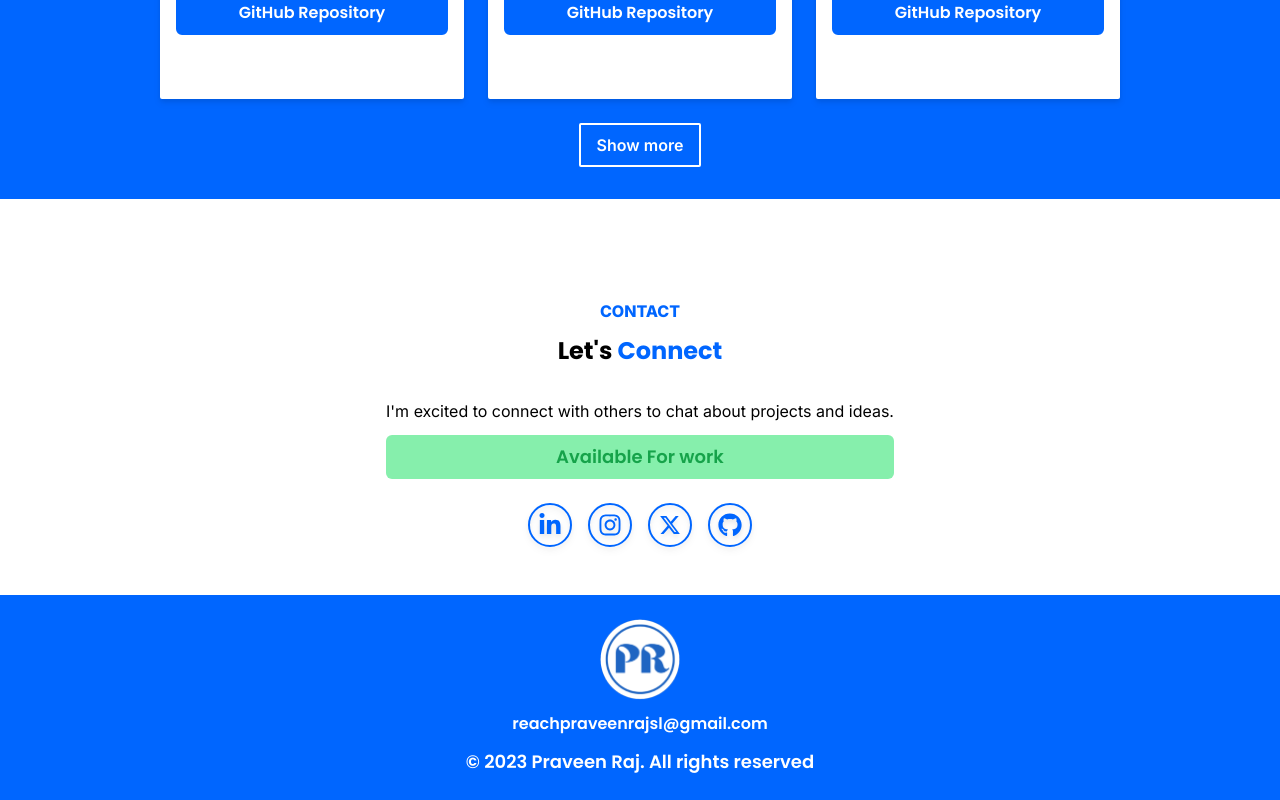
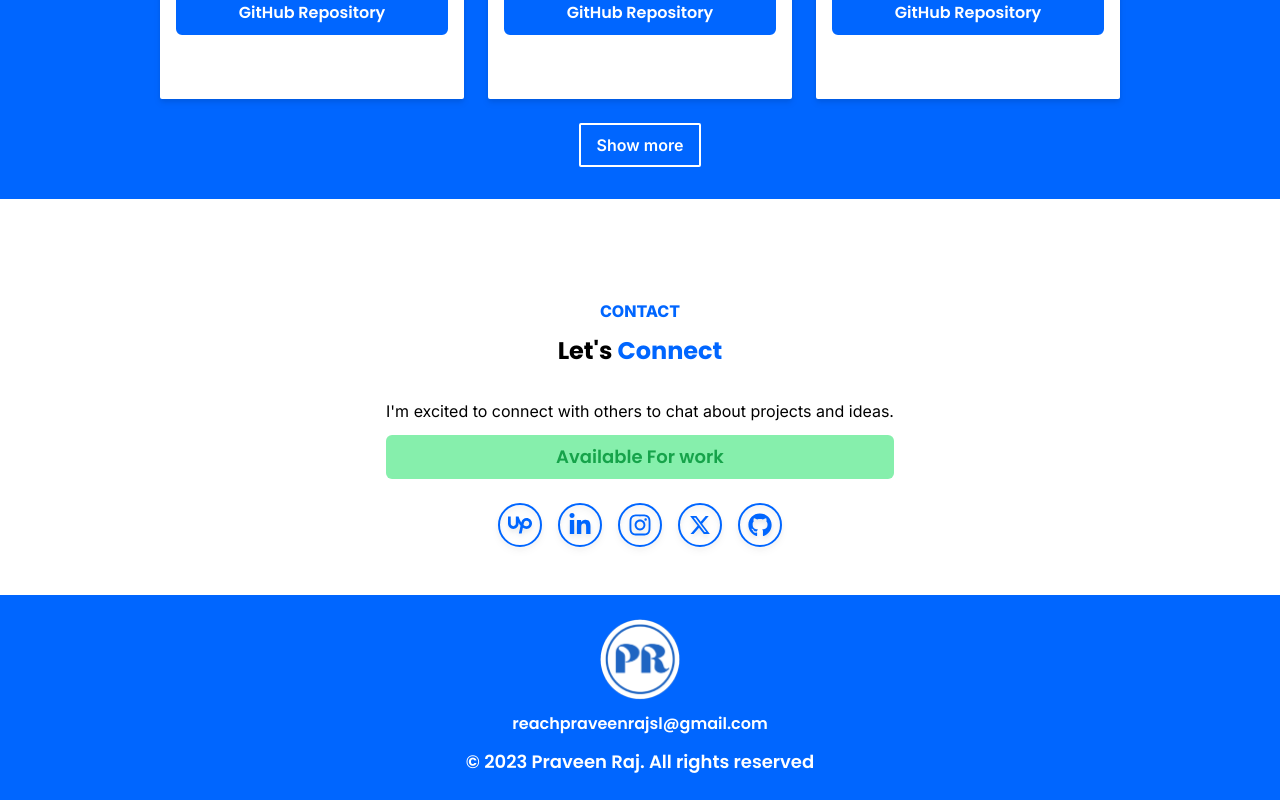
Before and after one commit to Praveenraj002/portfolio-v2, a React (Vite) app: page / in a window 1280 px wide. Shown: the part 3383-4183 px from the top of the page. Built offline with nearby package versions, Linux system fonts and the light colour scheme.

Commit message:
added upwork icon

```diff
--- a/src/sections/Contact.jsx
+++ b/src/sections/Contact.jsx
@@ -5,6 +5,7 @@ import SectionHeader from "../components/SectionHeader";
 import { FaLinkedinIn, FaInstagram, FaGithub } from "react-icons/fa";
 import { RiTwitterXFill } from "react-icons/ri";
 // import { GoDotFill } from "react-icons/go";
+import { SiUpwork } from "react-icons/si";
 
 const Contact = () => {
   return (
@@ -41,6 +42,12 @@ const Contact = () => {
           data-aos="zoom-in-down"
         >
           <a
+            href="https://www.upwork.com/freelancers/~011ad39e9186f91f79"
+            className="border-2 border-atlassianBlue rounded-full p-2 hover:bg-atlassianBlue hover:text-white cursor-pointer drop-shadow-md transition duration-300 ease-in-out"
+          >
+            <SiUpwork />
+          </a>
+          <a
             href="https://www.linkedin.com/in/praveenraj002/"
             className="border-2 border-atlassianBlue rounded-full p-2 hover:bg-atlassianBlue hover:text-white cursor-pointer drop-shadow-md transition duration-300 ease-in-out"
           >
```
